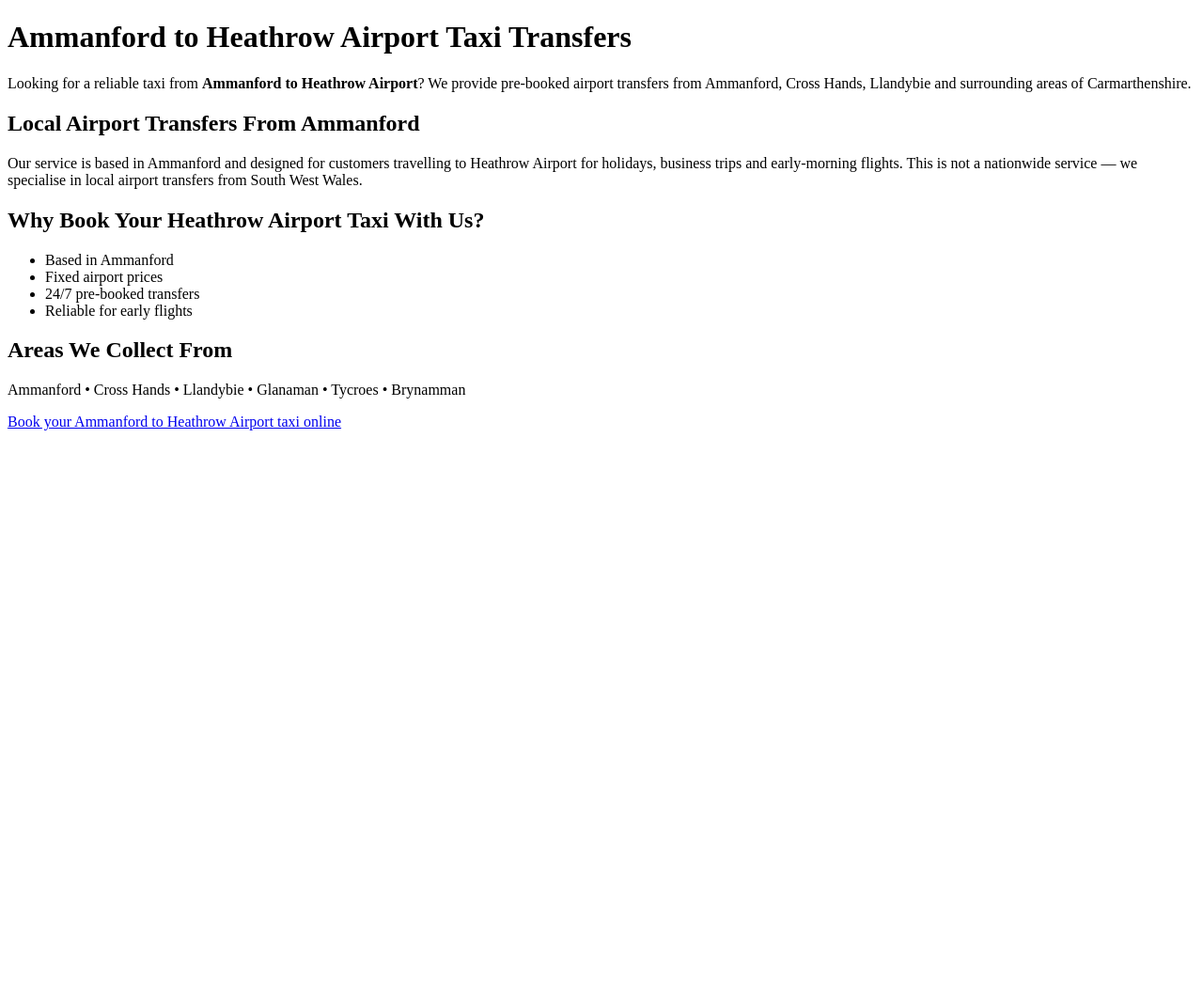
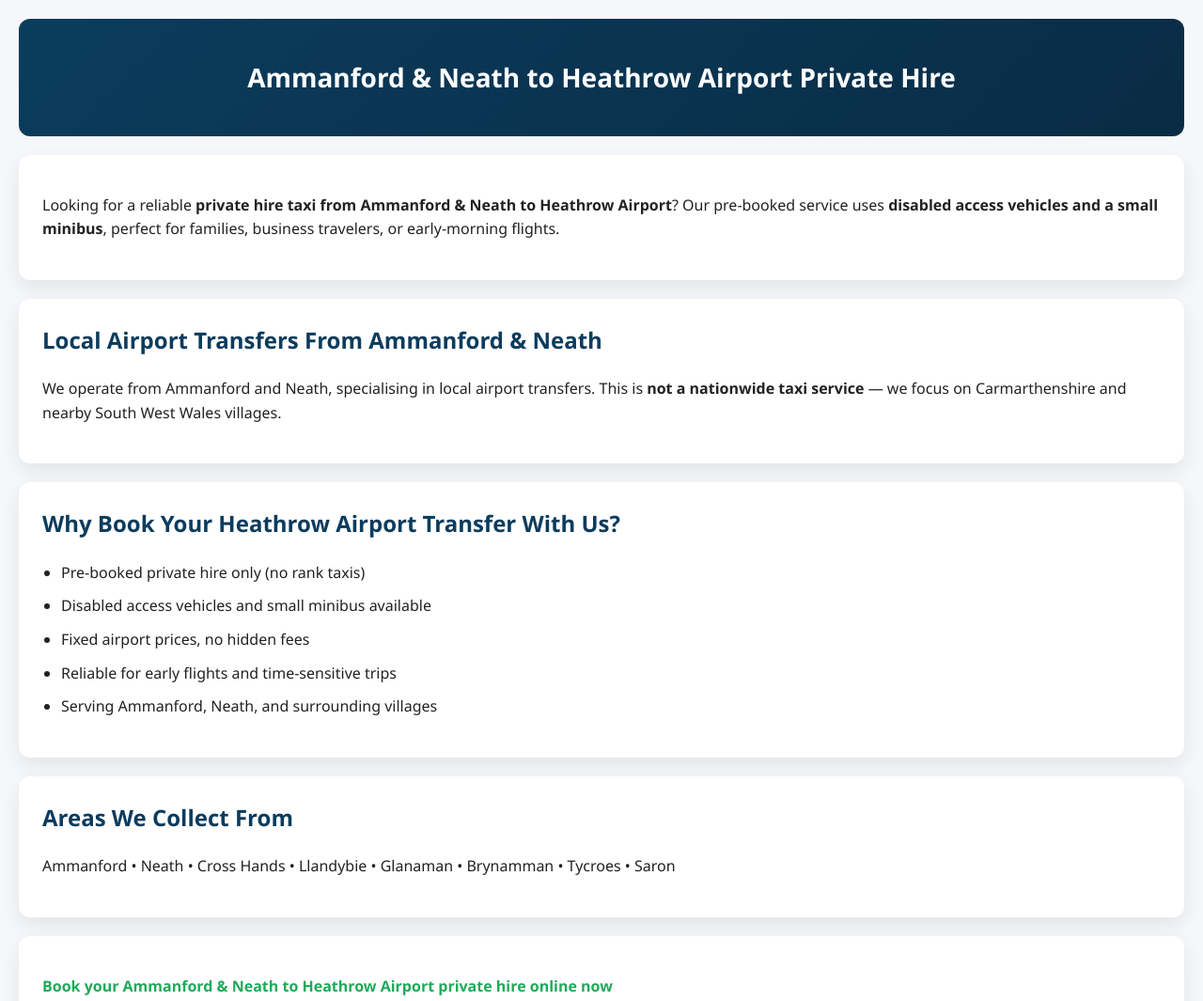
Before and after one commit to daihill84/taxi_gen, a plain HTML site: page airport-transfers/heathrow_airport.html in a window 1280 px wide. Shown: the top 1065 px of the page at 94% size. Before the commit the page ends 800 px from the top, so only its background shows below. Drawn offline with Linux system fonts and the light colour scheme.

Commit message:
Update heathrow_airport.html

```diff
--- a/airport-transfers/heathrow_airport.html
+++ b/airport-transfers/heathrow_airport.html
@@ -2,24 +2,101 @@
 <html lang="en">
 <head>
 <meta charset="UTF-8">
-<title>Ammanford to Heathrow Airport Taxi | Fixed Price Transfers</title>
-<meta name="description" content="Taxi from Ammanford to Heathrow Airport. Fixed prices, reliable airport transfers from Carmarthenshire. Book online 24/7.">
-<link rel="canonical" href="https://yourdomain.co.uk/airport-transfers/heathrow_airport.html">
+<meta name="viewport" content="width=device-width, initial-scale=1.0">
+<title>Ammanford & Neath to Heathrow Airport Private Hire | Fixed Price Transfers</title>
+<meta name="description" content="Pre-booked private hire from Ammanford & Neath to Heathrow Airport. Disabled access vehicles and minibuses available. Fixed prices. Book online 24/7.">
+<link rel="canonical" href="https://yourdomain.co.uk/airport-transfers/heathrow-airport.html">
+
+<!-- SCHEMA -->
+<script type="application/ld+json">
+{
+  "@context": "https://schema.org",
+  "@type": "TaxiService",
+  "name": "Ammanford & Neath Private Hire",
+  "areaServed": ["Ammanford", "Neath", "Cross Hands", "Llandybie", "Glanaman", "Brynamman", "Tycroes", "Saron"],
+  "hasOfferCatalog": {
+    "@type": "OfferCatalog",
+    "name": "Airport Transfers",
+    "itemListElement": [
+      {
+        "@type": "Offer",
+        "itemOffered": {
+          "@type": "Service",
+          "name": "Heathrow Airport Transfer",
+          "description": "Pre-booked private hire taxi from Ammanford & Neath to Heathrow Airport with disabled access vehicles and small minibus."
+        }
+      }
+    ]
+  }
+}
+</script>
+
+<style>
+body {
+  font-family: "Segoe UI", Arial, sans-serif;
+  margin: 0;
+  background: #f5f7fa;
+  color: #222;
+  line-height: 1.6;
+  padding: 20px;
+}
+header {
+  background: linear-gradient(135deg, #0b3c5d, #092c44);
+  color: #fff;
+  text-align: center;
+  padding: 40px 20px;
+  border-radius: 12px;
+}
+header h1 { margin: 0; font-size: 28px; }
+section {
+  background: #fff;
+  padding: 25px;
+  border-radius: 12px;
+  margin-top: 20px;
+  box-shadow: 0 8px 20px rgba(0,0,0,0.08);
+}
+h2 { color: #0b3c5d; margin-top: 0; }
+ul { padding-left: 20px; }
+li { margin-bottom: 10px; }
+a { color: #1faa59; text-decoration: none; font-weight: bold; }
+a:hover { text-decoration: underline; }
+</style>
 </head>
+
 <body>
-<h1>Ammanford to Heathrow Airport Taxi Transfers</h1>
-<p>Looking for a reliable taxi from <strong>Ammanford to Heathrow Airport</strong>? We provide pre-booked airport transfers from Ammanford, Cross Hands, Llandybie and surrounding areas of Carmarthenshire.</p>
-<h2>Local Airport Transfers From Ammanford</h2>
-<p>Our service is based in Ammanford and designed for customers travelling to Heathrow Airport for holidays, business trips and early-morning flights. This is not a nationwide service — we specialise in local airport transfers from South West Wales.</p>
-<h2>Why Book Your Heathrow Airport Taxi With Us?</h2>
-<ul>
-  <li>Based in Ammanford</li>
-  <li>Fixed airport prices</li>
-  <li>24/7 pre-booked transfers</li>
-  <li>Reliable for early flights</li>
-</ul>
-<h2>Areas We Collect From</h2>
-<p>Ammanford • Cross Hands • Llandybie • Glanaman • Tycroes • Brynamman</p>
-<p><a href="/book-now">Book your Ammanford to Heathrow Airport taxi online</a></p>
+
+<header>
+  <h1>Ammanford & Neath to Heathrow Airport Private Hire</h1>
+</header>
+
+<section>
+  <p>Looking for a reliable <strong>private hire taxi from Ammanford & Neath to Heathrow Airport</strong>? Our pre-booked service uses <strong>disabled access vehicles and a small minibus</strong>, perfect for families, business travelers, or early-morning flights.</p>
+</section>
+
+<section>
+  <h2>Local Airport Transfers From Ammanford & Neath</h2>
+  <p>We operate from Ammanford and Neath, specialising in local airport transfers. This is <strong>not a nationwide taxi service</strong> — we focus on Carmarthenshire and nearby South West Wales villages.</p>
+</section>
+
+<section>
+  <h2>Why Book Your Heathrow Airport Transfer With Us?</h2>
+  <ul>
+    <li>Pre-booked private hire only (no rank taxis)</li>
+    <li>Disabled access vehicles and small minibus available</li>
+    <li>Fixed airport prices, no hidden fees</li>
+    <li>Reliable for early flights and time-sensitive trips</li>
+    <li>Serving Ammanford, Neath, and surrounding villages</li>
+  </ul>
+</section>
+
+<section>
+  <h2>Areas We Collect From</h2>
+  <p>Ammanford • Neath • Cross Hands • Llandybie • Glanaman • Brynamman • Tycroes • Saron</p>
+</section>
+
+<section>
+  <p><a href="/book-now">Book your Ammanford & Neath to Heathrow Airport private hire online now</a></p>
+</section>
+
 </body>
 </html>
```
